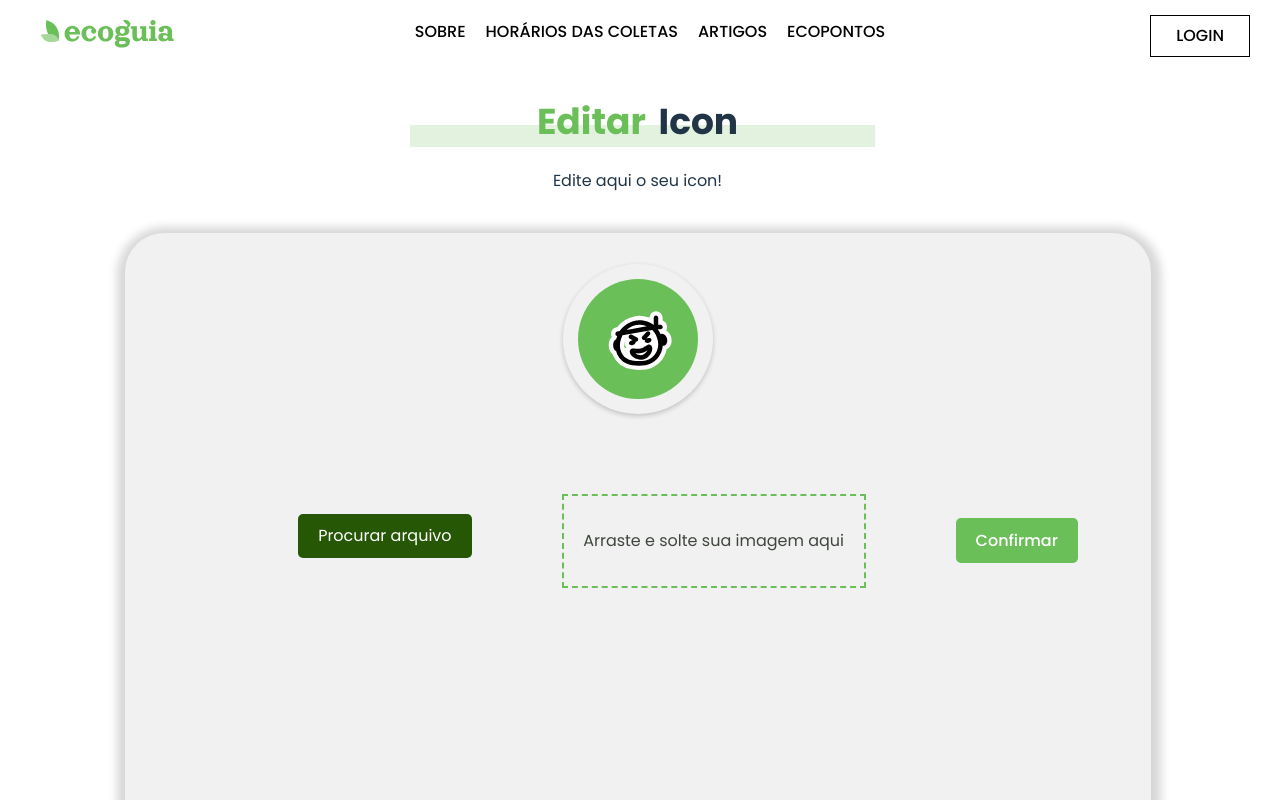
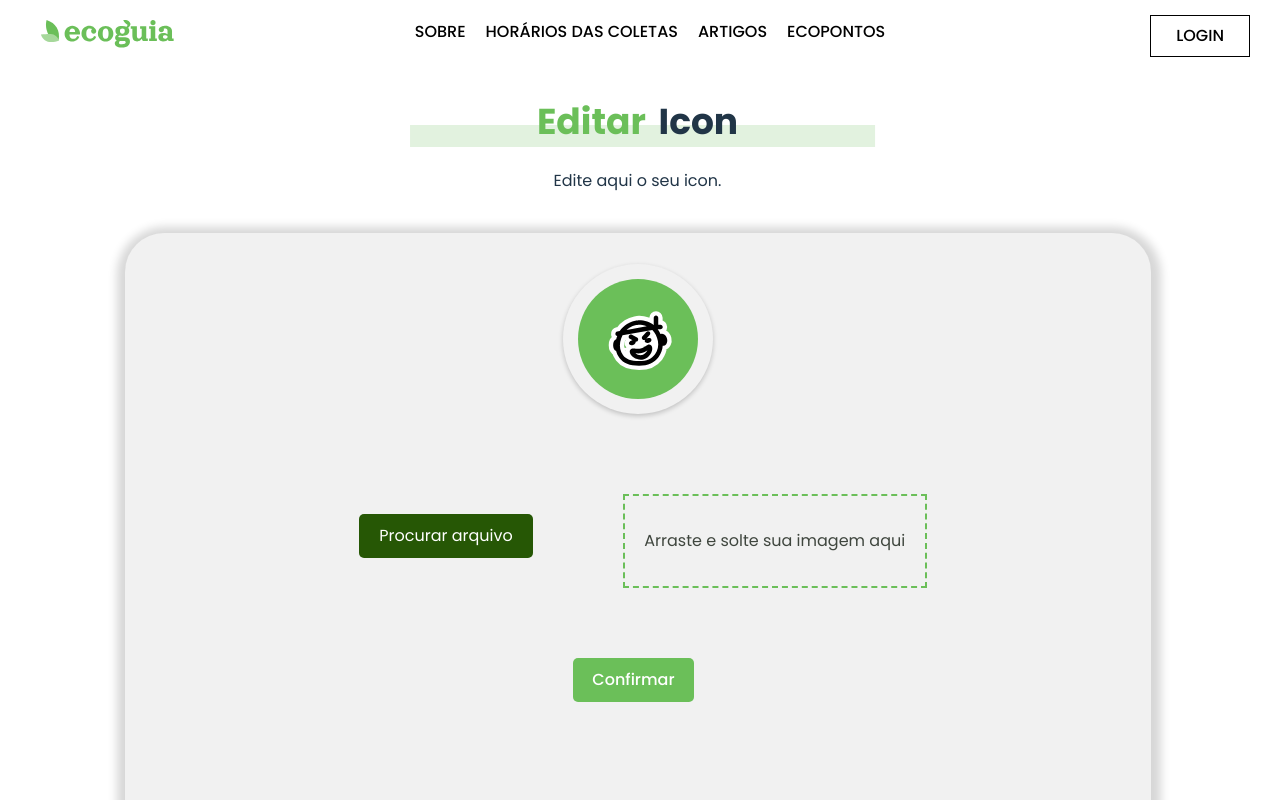
Before and after one commit to kamimarinn/EcoGuiaWEB, a React (Vite) app: page /PagEditIcon in a window 1280 px wide. Shown: the top 800 px of the page. Built offline with nearby package versions, Linux system fonts and the light colour scheme.

Commit message:
fix/ajustediconscreen

```diff
--- a/src/componentes/Footer/Footer.jsx
+++ b/src/componentes/Footer/Footer.jsx
@@ -12,7 +12,7 @@ function Footer(){
         <div className='container-footer-btn'>
         <a href="#artigos">ARTIGOS</a>
         <a href="#sobre">SOBRE</a>
-        <a href="/Crud">CRUD</a>
+
         </div>
 
         <div className='container-linha'>
--- a/src/pages/Login/Login.css
+++ b/src/pages/Login/Login.css
@@ -121,6 +121,7 @@
   }
 
   .btn-confirmar{
+    width: 10vw;
     background-color: #6BBF59;
   color: #fff;
   font-size: 15px;
@@ -129,10 +130,10 @@
   align-items: center;
   justify-content: center;
   text-align: center;
-  padding: 5px 40px;
+  padding: 5px;
   border: none;
   border-radius: 5px;
-  margin-left: 130px;
+  margin-left: 140px;
   margin-top: 20px;
   border-radius: 15px;
 }
--- a/src/pages/Login/Login.jsx
+++ b/src/pages/Login/Login.jsx
@@ -1,5 +1,6 @@
 import React, { useState } from 'react';
 import "./Login.css";
+import { Link } from "react-router-dom";
 
 function Login() {
     const [isLogin, setIsLogin] = useState(false);
@@ -30,7 +31,7 @@ function Login() {
                         <>
                             <input type="text" id="input-email" className="cad-input" placeholder="E-mail" />
                             <input type="password" id="input-senha" className="cad-input" placeholder="Senha" />
-                            <button className="btn-confirmar">Entrar</button>
+                            <Link className="btn-confirmar" to="/Crud">Entrar</Link>
 
                             {/* Botão do Google posicionado abaixo do botão de login */}
                             <button className="btn-google-login" onClick={handleGoogleLogin}>
--- a/src/pages/PagEditIcon/PagEditIcon.css
+++ b/src/pages/PagEditIcon/PagEditIcon.css
@@ -99,17 +99,19 @@
 }
 
 .pai-container-edicao {
+    display: flex;
+    flex-direction: column;
     width: 80vw;
-    height: 80vh;
+    height: 85vh;
     background-color: #F1F1F1;
     border: 0.5px solid transparent;
     border-radius: 39px;
     box-shadow: 1px 3px 10px 9px rgba(0, 0, 0, 0.16);
-    display: flex;
-    flex-direction: column;
+
     align-items: center;
     margin-top: 20px;
     margin-left: 125px;
+    margin-bottom: 50px;
 }
 
 .circle-container {
@@ -134,13 +136,15 @@
     display: flex;
     justify-content: center;
     gap: 90px;
-    margin-left: 100px;
+    margin-left: 10px;
 }
 
 .file-input-container {
     display: flex;
     flex-direction: column;
+    gap: 100px;
     margin-bottom: 20px;
+
 }
 
 .file-input {
@@ -148,13 +152,15 @@
 }
 
 .file-label {
+    display: flex;
+    flex-direction: column;
     background-color: #265705;
     color: white;
     padding: 10px 20px;
     margin-top: 50px;
     border-radius: 5px;
     cursor: pointer;
-    justify-content: space-around;
+
 }
 
 .drop-area {
@@ -162,6 +168,7 @@
     height: 90px;
     border: 2px dashed #6BBF59;
     display: flex;
+    flex-direction: column;
     justify-content: center;
     align-items: center;
     color: #3F463E;
@@ -171,15 +178,19 @@
 .btn-confirmar-action {
     display: flex;
     flex-direction: column;
+
     justify-content: center;
     align-items: center;
-    margin-top: 30px;
 }
 
 .confirm-button {
+    display: flex;
+    flex-direction: column;
+   margin-right: -375px;
+
     background-color: #6BBF59;
     color: white;
-    padding: 10px 20px;
+    /* padding: 10px 20px;  */
     border: none;
     border-radius: 5px;
     cursor: pointer;
--- a/src/pages/PagEditIcon/PagEditIcon.jsx
+++ b/src/pages/PagEditIcon/PagEditIcon.jsx
@@ -21,23 +21,33 @@ function PagEditIcon() {
             <div className='container-titulo-alt'>
                 <h2><span className='highlight'>Editar</span> Icon </h2>
                 <img src='/img/retangulo-hcoleta.svg' alt='retangulo-hcoleta' className='retang-coleta'/>
-                <p>Edite aqui o seu icon!</p>
+                <p>Edite aqui o seu icon.</p>
                  </div>
             <div className="pai-container-edicao">
+
                 <div className="circle-container">
                     <img src='/img/perfil-crud.svg' alt='icon' className='circle-icon' />
                 </div>
+
                 <div className="input-container">
-        <div className="file-input-container">
+                <div className="file-input-container">
             <input type="file" id="file-input" className="file-input" />
             <label htmlFor="file-input" className="file-label">Procurar arquivo</label>
-        </div>
-        <div className="drop-area">
-            Arraste e solte sua imagem aqui
-        </div>
-        <div className="btn-confirmar-action">
-        <button className="confirm-button">Confirmar</button>
-        </div>
+            <div className="btn-confirmar-action">
+                        <button className="confirm-button">Confirmar</button>
+                    </div>
+
+
+                </div>
+
+
+
+                <div className="drop-area">
+                    Arraste e solte sua imagem aqui
+                </div>
+
+
+
     </div>
 </div>
 
--- a/src/pages/telaAddArtigos/AddArtigos.css
+++ b/src/pages/telaAddArtigos/AddArtigos.css
@@ -80,6 +80,7 @@
     font-size: 36px;
     text-align: center;
     z-index: 7;
+    margin-bottom: 5px;
 
 }
 
@@ -89,12 +90,22 @@
 }
 
 .retang-coleta{
-position: absolute;
+display: flex;
+flex-direction: column;
   z-index: 1;
   top: 130px;
   left: 32%;
-  display: flex;
-  margin: 0;
+
+}
+
+.container-tit p{
+    display: flex;
+    flex-direction: column;
+    font-size: 16px;
+    text-align: center;
+    margin: 0 10px 25px 5px;
+
+
 }
 
 .pai-container-addnoticia{
--- a/src/pages/telaAddArtigos/AddArtigos.jsx
+++ b/src/pages/telaAddArtigos/AddArtigos.jsx
@@ -50,11 +50,10 @@ function AddArtigos() {
             </div>
 
             <div className="container-tit">
-                 <h3 className={editingIndex !== null ? "highlight" : ""}>
-                {editingIndex !== null ? "Editar Notícia" : "Adicionar Notícia"}
-                </h3>
+            <h3><span className='highlight'>Adicionar</span> Artigo </h3>
 
                 <img src='/img/retangulo-hcoleta.svg' alt='retangulo-hcoleta' className='retang-coleta'/>
+                <p>Contribua para a conscientização ambiental! Utilize esta página para publicar artigos<br></br> e notícias que promovam práticas sustentáveis.</p>
                 </div>
 
             <div className="pai-container-addnoticia">
--- a/src/pages/telaAltIcons/telaAltIcons.jsx
+++ b/src/pages/telaAltIcons/telaAltIcons.jsx
@@ -22,7 +22,7 @@ function TelaAltIcons() {
             <div className='container-titulo-alt'>
                 <h2><span className='highlight'>Icons</span>para Perfis</h2>
                 <img src='/img/retangulo-hcoleta.svg' alt='retangulo-hcoleta' className='retang-coleta'/>
-                <p>Edite o seu icone com a foto que preferir!</p>
+                <p>Edite o seu icone com a foto que preferir!<br></br> Clique no icone que quer editar.</p>
             </div>
             <div className='pai-container-alticons'>
             <div className='container-alticons'>
```
